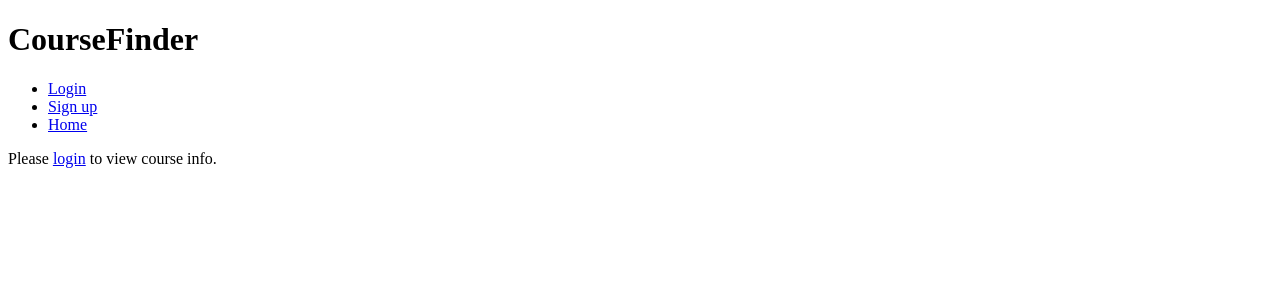
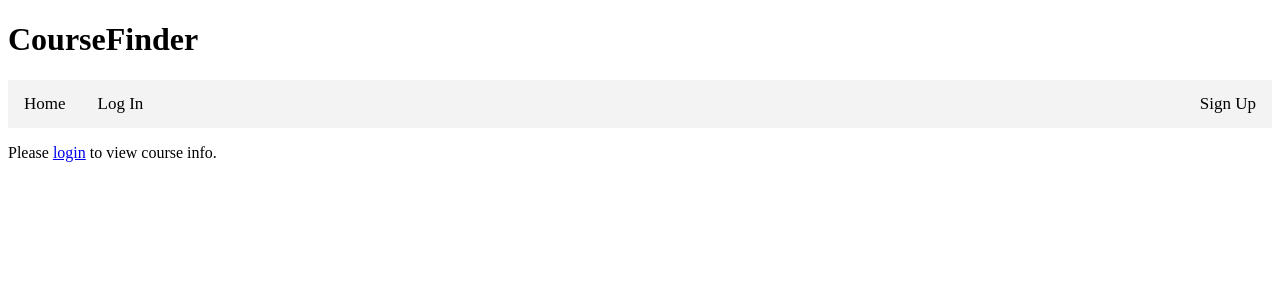
Before and after one commit to avandolder/311-project, a Django app: page /courseinfo/3-60-100 in a window 1280 px wide. Shown: the top 300 px of the page. Run offline with Django 3.2, Linux system fonts and the light colour scheme; data comes from the database, SQL or seed files in the repository.

Commit message:
Made the menu much prettier

```diff
--- a/finder/templates/finder/base.html
+++ b/finder/templates/finder/base.html
@@ -3,22 +3,42 @@
   <head>
     <title>{% block title %}{% endblock %}</title>
 	<link rel="shortcut icon" type="image/png" href="/static/favicon.ico"/>
+	<style>
+	.topnav {
+		background-color: #f3f3f3;
+		overflow: hidden;
+	}
+	.topnav a {
+		float: left;
+		color: black;
+		text-align: center;
+		padding: 14px 16px;
+		text-decoration: none;
+		font-size: 17px;
+	}
+	.topnav a:hover {
+		background-color: #ddd;
+		color: black;
+	}
+	.topnav a.active {
+		background-color: #4CAF50;
+		color: white;
+	}
+	</style>
   </head>
   <body>
     <h1>CourseFinder</h1>
-    <nav>
-      <ul>
-      {% if user.is_authenticated %}
-        <li><a href="/logout">Logout</a></li>
-        <li><a href='/profile'>Profile</a></li>
-        <li><a href='/search'>Course Search</a></li>
-      {% else %}
-        <li><a href='/login'>Login</a></li>
-        <li><a href='/signup'>Sign up</a></li>
-      {% endif %}
-        <li><a href = '/finder'>Home</a></li>
-      </ul>
-    </nav>
+    <div class="topnav">
+    <a href = '/finder'>Home</a>
+	{% if user.is_authenticated %}
+    <a href='/profile'>Profile</a>
+    <a href='/search'>Course Search</a>
+    <a style="float:right" href="/logout">Log Out</a>
+	{% else %}
+    <a href='/login'>Log In</a>
+    <a style="float:right" href='/signup'>Sign Up</a>
+    {% endif %}
+    </div>
     <div id="content">
       {% block content %}
       {% endblock %}
```
